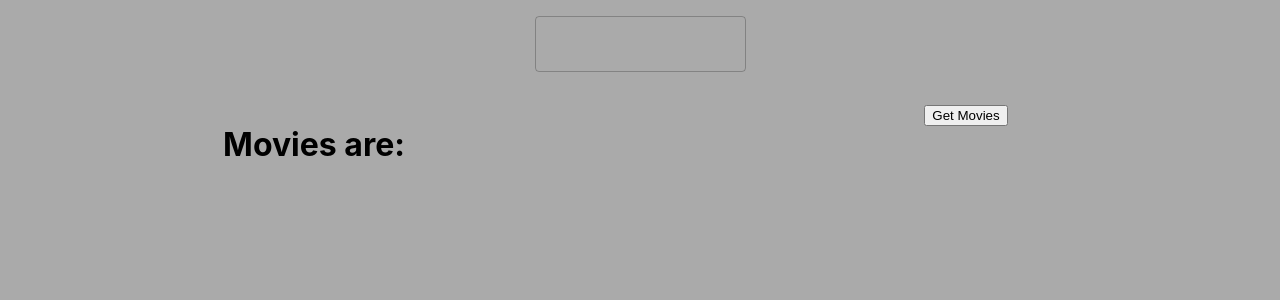
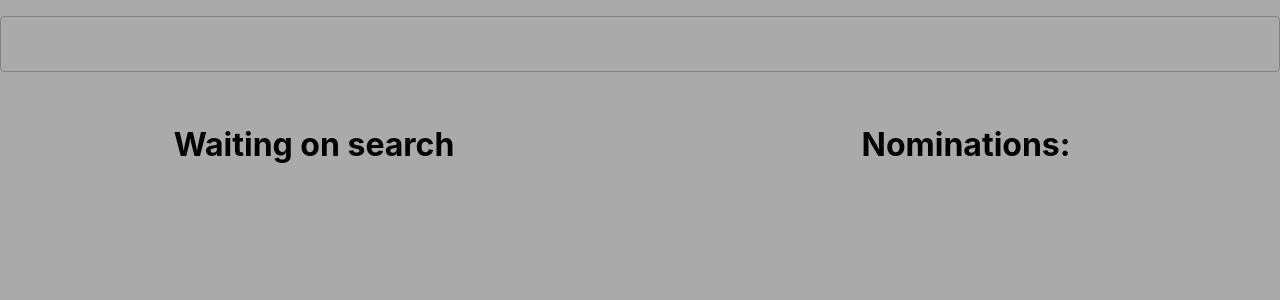
Before and after one commit to faluciano/movie-list, a React (Create React App) app in the folder frontend/: page / in a window 1280 px wide. Shown: the top 300 px of the page. Built offline with nearby package versions, Linux system fonts and the light colour scheme.

Commit message:
Added nominations and custom search

```diff
--- a/frontend/src/Movie.js
+++ b/frontend/src/Movie.js
@@ -1,9 +1,12 @@
-import React, { useState } from "react";
+import React, { useState, useRef } from "react";
 import axios from "axios";
 import {makeStyles} from '@material-ui/core/styles';
 import TextField from '@material-ui/core/TextField';
-import Paper from '@material-ui/core/Paper';
 import Grid from '@material-ui/core/Grid';
+import Button from '@material-ui/core/Button';
+import List from '@material-ui/core/List';
+import ListItem from '@material-ui/core/ListItem';
+import ListItemText from '@material-ui/core/ListItemText';
 
 const useStyles = makeStyles((theme) => ({
     root: {
@@ -18,21 +21,72 @@ const useStyles = makeStyles((theme) => ({
 
 function Movie() {
     const [movies, setMovies] = useState([]);
+    const [nominees, setNominees] = useState([]);
     const classes = useStyles();
-    function getMovies(){
-        axios.get("/movie").then(response=>setMovies(response.data));
+    const valueRef = useRef('');
+
+
+
+    function handleKey(event){
+        if(event.key==='Enter' && valueRef.current.value!==''){
+            getMovies(valueRef.current.value);
+        }
+    }
+    function getMovies(movie){
+        axios.get("/movie", {
+            params: {
+                movie: movie
+            }
+        })
+        .then(response=>setMovies(response.data));
+    }
+    function nominate(nominee){
+        setNominees(prev=>[...prev,nominee]);
+    }
+    function remove(nominee){
+        setNominees(prev=>prev.filter(item=>item!==nominee));
     }
     return (
         <div className={classes.root}>
             <Grid container spacing={3}>
                 <Grid item xs={12}>
-                    <TextField margin="normal" variant="outlined"/>
+                    <TextField
+                        onKeyDown={handleKey}
+                        inputRef={valueRef}
+                        fullWidth
+                        margin="normal"
+                        variant="outlined"
+                    />
                 </Grid>
                 <Grid item xs={6}>
-                    <h1>Movies are: {movies.map(movie=><li>{movie}</li>)}</h1>
+                    <div>
+                        {valueRef.current.value?<h1>Results for "{valueRef.current.value}":</h1>:<h1>Waiting on search</h1>}
+                        {movies.map(movie=><li key={movie}>{movie} <Button onClick={()=>nominate(movie)} variant="contained" color="primary">Nominate</Button></li>)}
+                    </div>
                 </Grid>
                 <Grid item xs={6}>
-                    <button onClick={getMovies}>Get Movies</button>
+                    <div>
+                        <h1>Nominations:</h1>
+                        <List>
+                            {
+                            nominees.map(
+                                (nominee)=>{
+                                    return (<ListItem
+                                    key={nominee}>
+                                        {nominee}
+                                        <Button
+                                        onClick={()=>remove(nominee)}
+                                        variant="contained"
+                                        color="secondary">
+                                            Nominate
+                                        </Button>
+                                    </ListItem>
+                                    )
+                                }
+                            )
+                            }
+                        </List>
+                    </div>
                 </Grid>
             </Grid>
 
```
Also changed, not shown: 1 other file (tests, documents, lock files or other folders).
